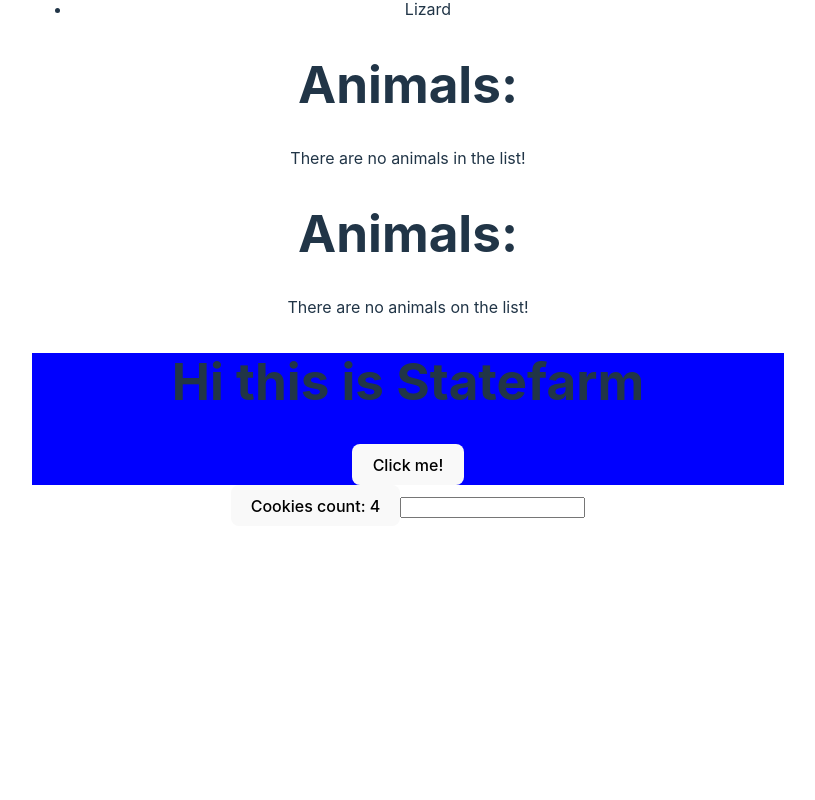
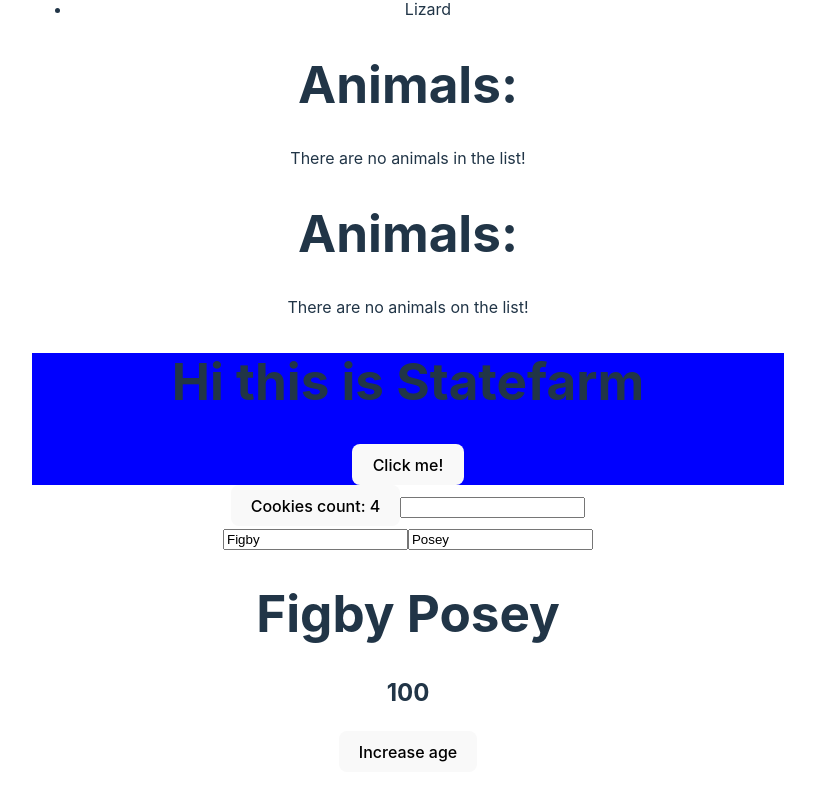
Before and after one commit to Figby222/my-first-react-app, a React (Vite) app: page / in a window 1280 px wide. Shown: the part 2294-3094 px from the top of the page, without its empty margins (232-1047 px from the left). Before the commit the page ends 2852 px from the top, so only its background shows below. Built offline with nearby package versions, Linux system fonts and the light colour scheme.

Commit message:
Add and display Person

```diff
--- /dev/null
+++ b/src/components/Person.jsx
@@ -0,0 +1,58 @@
+import { useState } from 'react';
+
+function Input({
+    text,
+    handleChange
+}) {
+    return(
+        <>
+        <input
+            type="text"
+            value={text}
+            onChange={handleChange}
+        />
+        </>
+    )
+}
+function Person() {
+    const [person, setPerson] = useState({ firstName: "Figby", lastName: "Posey", age: 100 });
+
+    const handleIncreaseAge = () => {
+      console.log("in handleIncreaseAge (before setPerson call): ", person);
+      setPerson({ ...person, age: person.age + 1 });
+      // we've called setPerson, surely person has updated?
+      console.log("in handleIncreaseAge (after setPerson call): ", person);
+    };
+
+    const handleFirstNameChange = (e) => {
+        setPerson({...person, firstName: e.target.value});
+    }
+
+    const handleLastNameChange = (e) => {
+        setPerson({...person, lastName: e.target.value});
+    }
+
+    // this console.log runs every time the component renders
+    // what do you think this will print?
+    console.log("during render: ", person);
+
+    return (
+      <>
+        <Input
+            // key="firstNameInput"
+            text={person.firstName}
+            handleChange={handleFirstNameChange}
+        />
+        <Input
+            // key="lastNameInput"
+            text={person.lastName}
+            handleChange={handleLastNameChange}
+        />
+        <h1>{person.firstName + ' ' + person.lastName}</h1>
+        <h2>{person.age}</h2>
+        <button onClick={handleIncreaseAge}>Increase age</button>
+      </>
+    );
+  }
+
+  export default Person;
--- a/src/main.jsx
+++ b/src/main.jsx
@@ -17,6 +17,7 @@
 import EmptyListTernaries from './components/EmptyListTernaries.jsx';
 import State from './components/State.jsx';
 import MoreState from './components/MoreState.jsx';
+import Person from './components/Person.jsx';
 
 ReactDOM.createRoot(document.getElementById('root')).render(
   <React.StrictMode>
@@ -35,5 +36,6 @@
     <EmptyListTernaries />
     <State />
     <MoreState />
+    <Person />
   </React.StrictMode>,
 )
```
